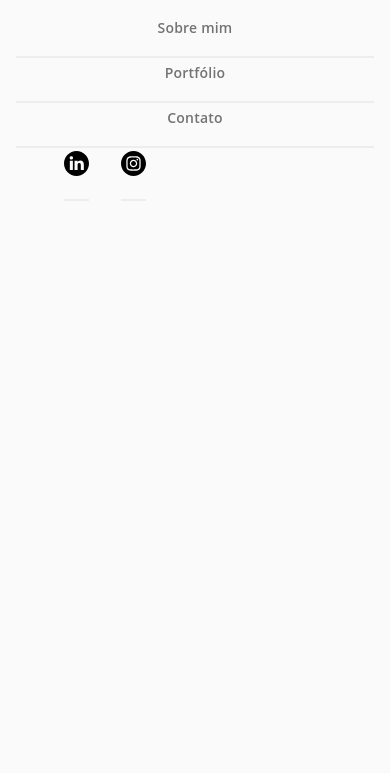
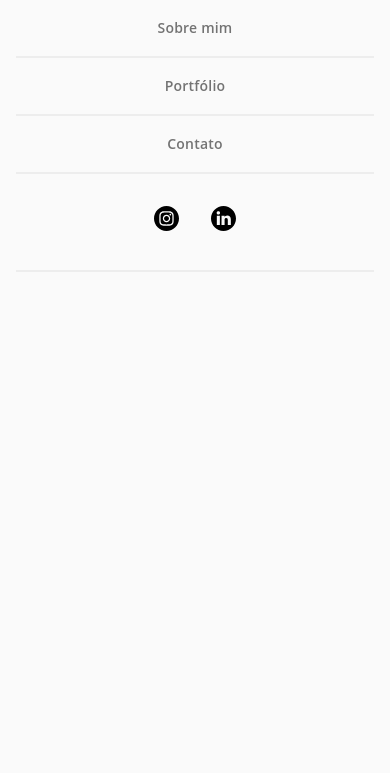
Before and after one commit to TMontenegro/portfolio-debora, a PHP site: page / in a window 390 px wide, after a click that opens the changed part. Shown: the part 70-843 px from the top of the page. Run offline with PHP 8.4, Linux system fonts and the light colour scheme.

Commit message:
finish menu mobile style

```diff
--- a/index.html
+++ b/index.html
@@ -28,25 +28,6 @@
           <div class="social-menu-itens">
             <li class="menu-item social-links-margin">
               <a
-                href="https://www.linkedin.com/in/d%C3%A9bora-montenegro/"
-                target="_blank"
-              >
-                <svg
-                  width="25"
-                  height="25"
-                  viewBox="0 0 30 30"
-                  fill="none"
-                  xmlns="http://www.w3.org/2000/svg"
-                >
-                  <path
-                    d="M15 0C6.717 0 0 6.717 0 15C0 23.283 6.717 30 15 30C23.283 30 30 23.283 30 15C30 6.717 23.283 0 15 0ZM10.6412 22.6758H6.98799V11.6851H10.6412V22.6758ZM8.8147 10.1843H8.79089C7.565 10.1843 6.77216 9.34044 6.77216 8.28575C6.77216 7.20726 7.58926 6.38672 8.83896 6.38672C10.0887 6.38672 10.8577 7.20726 10.8815 8.28575C10.8815 9.34044 10.0887 10.1843 8.8147 10.1843ZM23.8138 22.6758H20.1611V16.796C20.1611 15.3184 19.6321 14.3106 18.3103 14.3106C17.3012 14.3106 16.7001 14.9904 16.436 15.6466C16.3394 15.8814 16.3158 16.2096 16.3158 16.5381V22.6758H12.6629C12.6629 22.6758 12.7107 12.7162 12.6629 11.6851H16.3158V13.2413C16.8013 12.4924 17.6699 11.4272 19.6081 11.4272C22.0116 11.4272 23.8138 12.998 23.8138 16.3737V22.6758Z"
-                    fill="black"
-                  />
-                </svg>
-              </a>
-            </li>
-            <li class="menu-item">
-              <a
                 href="https://www.instagram.com/dh_montenegro/"
                 target="_blank"
               >
@@ -67,6 +48,23 @@
                   />
                   <path
                     d="M15 0C6.717 0 0 6.717 0 15C0 23.283 6.717 30 15 30C23.283 30 30 23.283 30 15C30 6.717 23.283 0 15 0ZM23.5613 18.5511C23.5197 19.468 23.3739 20.094 23.161 20.6419C22.7135 21.7989 21.7989 22.7135 20.6419 23.161C20.0942 23.3739 19.468 23.5194 18.5513 23.5613C17.6328 23.6032 17.3394 23.6133 15.0002 23.6133C12.6608 23.6133 12.3676 23.6032 11.4489 23.5613C10.5322 23.5194 9.90601 23.3739 9.35829 23.161C8.78334 22.9447 8.26286 22.6057 7.83257 22.1674C7.39449 21.7374 7.05551 21.2167 6.83922 20.6419C6.62636 20.0942 6.48056 19.468 6.4389 18.5513C6.39656 17.6326 6.38672 17.3392 6.38672 15C6.38672 12.6608 6.39656 12.3674 6.43867 11.4489C6.48033 10.532 6.6259 9.90601 6.83876 9.35806C7.05505 8.78334 7.39426 8.26263 7.83257 7.83257C8.26263 7.39426 8.78334 7.05528 9.35806 6.83899C9.90601 6.62613 10.532 6.48056 11.4489 6.43867C12.3674 6.39679 12.6608 6.38672 15 6.38672C17.3392 6.38672 17.6326 6.39679 18.5511 6.4389C19.468 6.48056 20.094 6.62613 20.6419 6.83876C21.2167 7.05505 21.7374 7.39426 22.1677 7.83257C22.6057 8.26286 22.9449 8.78334 23.161 9.35806C23.3741 9.90601 23.5197 10.532 23.5616 11.4489C23.6034 12.3674 23.6133 12.6608 23.6133 15C23.6133 17.3392 23.6034 17.6326 23.5613 18.5511Z"
+                    fill="black"
+                  />
+                </svg>
+              </a>
+              <a
+                href="https://www.linkedin.com/in/d%C3%A9bora-montenegro/"
+                target="_blank"
+              >
+                <svg
+                  width="25"
+                  height="25"
+                  viewBox="0 0 30 30"
+                  fill="none"
+                  xmlns="http://www.w3.org/2000/svg"
+                >
+                  <path
+                    d="M15 0C6.717 0 0 6.717 0 15C0 23.283 6.717 30 15 30C23.283 30 30 23.283 30 15C30 6.717 23.283 0 15 0ZM10.6412 22.6758H6.98799V11.6851H10.6412V22.6758ZM8.8147 10.1843H8.79089C7.565 10.1843 6.77216 9.34044 6.77216 8.28575C6.77216 7.20726 7.58926 6.38672 8.83896 6.38672C10.0887 6.38672 10.8577 7.20726 10.8815 8.28575C10.8815 9.34044 10.0887 10.1843 8.8147 10.1843ZM23.8138 22.6758H20.1611V16.796C20.1611 15.3184 19.6321 14.3106 18.3103 14.3106C17.3012 14.3106 16.7001 14.9904 16.436 15.6466C16.3394 15.8814 16.3158 16.2096 16.3158 16.5381V22.6758H12.6629C12.6629 22.6758 12.7107 12.7162 12.6629 11.6851H16.3158V13.2413C16.8013 12.4924 17.6699 11.4272 19.6081 11.4272C22.0116 11.4272 23.8138 12.998 23.8138 16.3737V22.6758Z"
                     fill="black"
                   />
                 </svg>
--- a/style.css
+++ b/style.css
@@ -61,10 +61,6 @@ p {
   padding: 0.5rem 1rem;
 }
 
-#menu .menu-item {
-  height: 45px;
-}
-
 #menu .social-menu-itens {
   margin-left: 3rem;
   display: flex;
@@ -72,6 +68,15 @@ p {
 
 #btn-mobile {
   display: none;
+}
+
+#menu .social-menu-itens {
+  margin: 0;
+}
+
+.social-links-margin {
+  display: flex;
+  margin-left: 3rem;
 }
 
 #hero {
@@ -420,6 +425,20 @@ p {
     top: -7px;
   }
 
+  .social-links-margin {
+    display: flex;
+    align-items: center;
+    justify-content: center;
+    width: 100%;
+    padding: 1rem 0;
+    margin: 0 1rem;
+    border-bottom: 2px solid rgba(0, 0, 0, 0.05);
+  }
+
+  .social-links-margin a {
+    border: none !important;
+  }
+
   #hero {
     flex-direction: column;
   }
```
